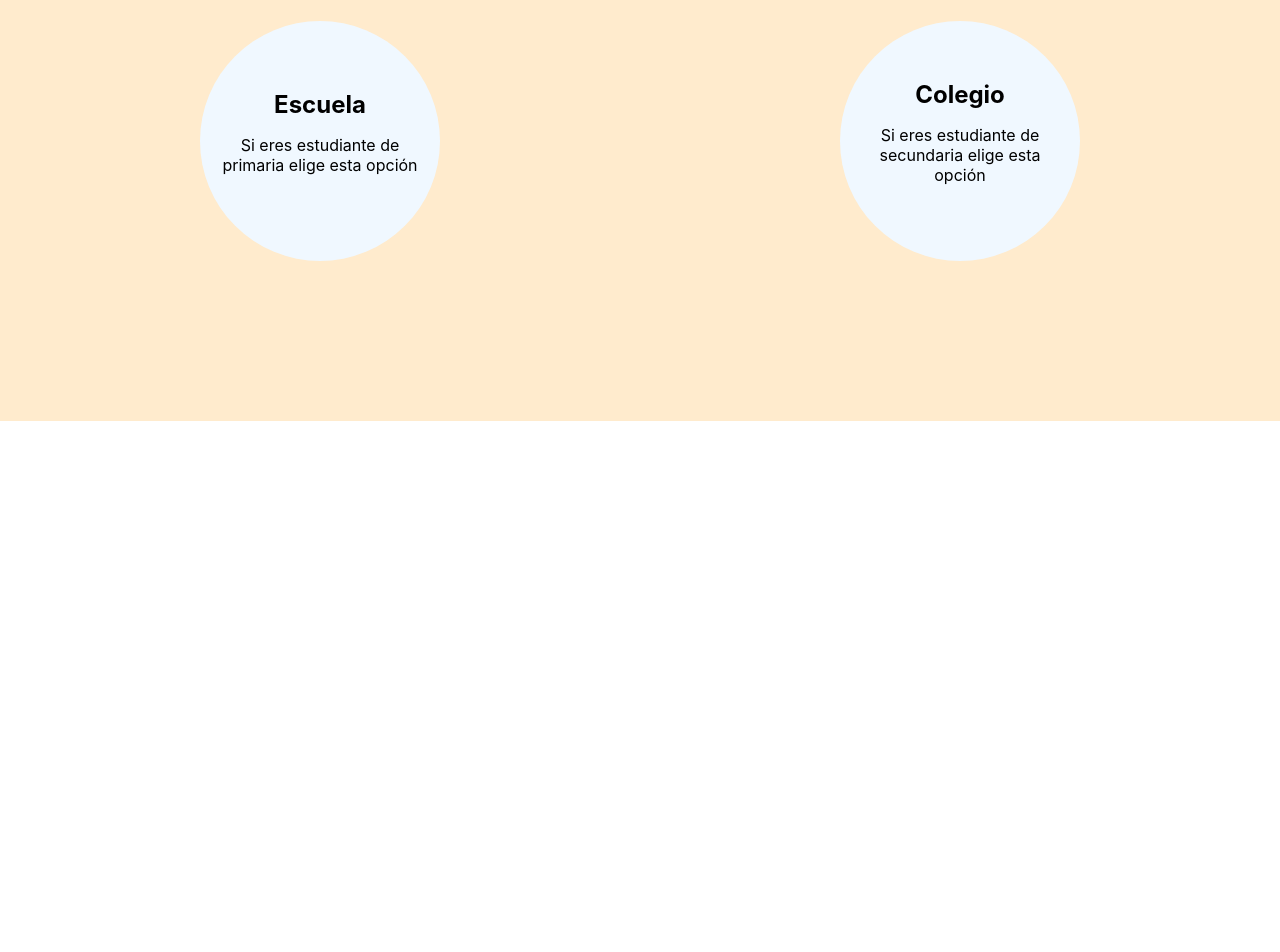
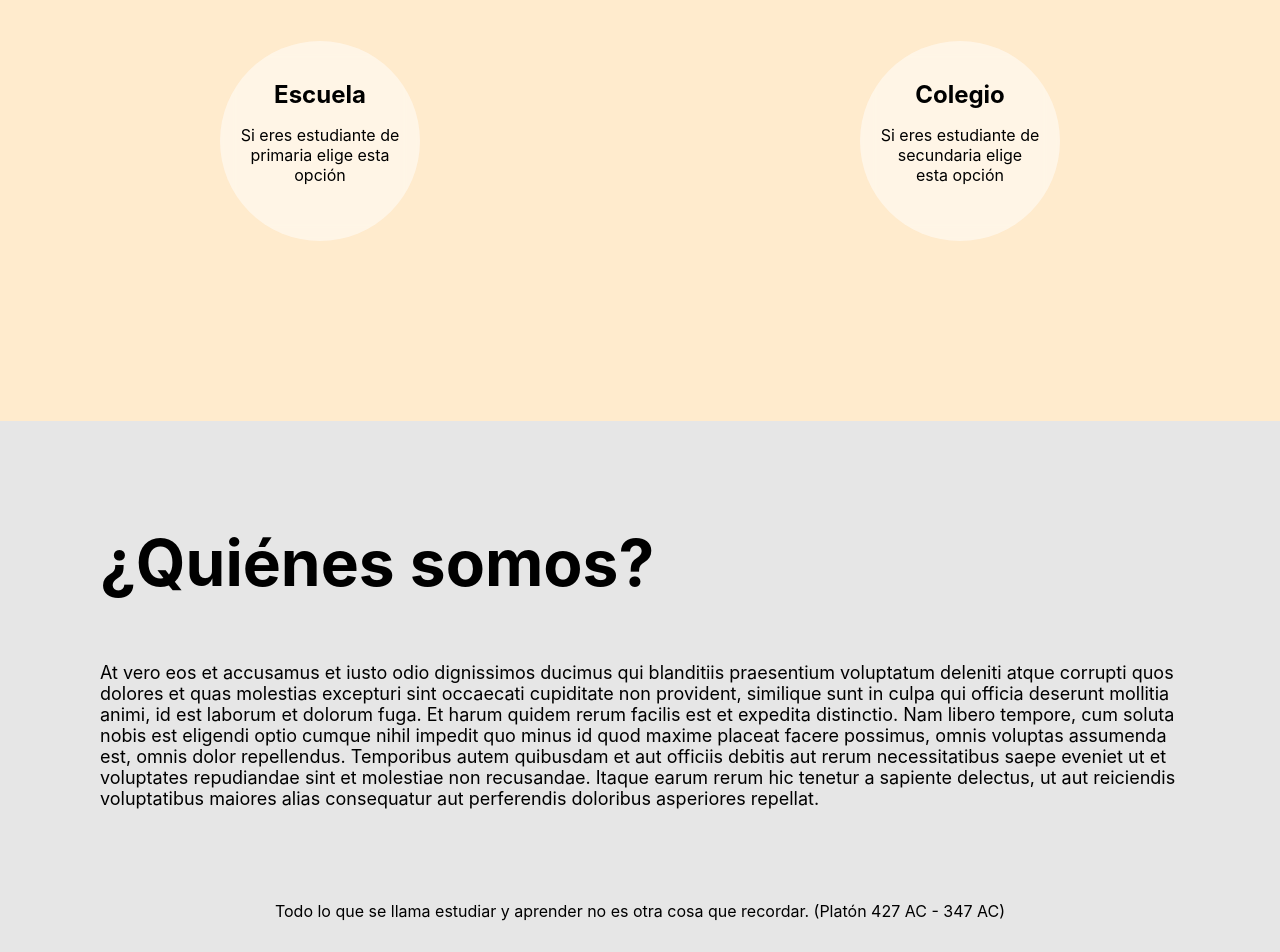
Before and after one commit to N3L-s0n/academo, a React (Create React App) app: page / in a window 1280 px wide. Shown: the part 300-1252 px from the top of the page. Before the commit the page ends 800 px from the top, so only its background shows below. Built offline with nearby package versions, Linux system fonts and the light colour scheme.

Commit message:
Added about component

```diff
--- a/src/App.css
+++ b/src/App.css
@@ -1,3 +1,19 @@
+* {
+  box-sizing: border-box;
+}
+
 .App {
+  display: flex;
+  flex-direction: column;
+  align-items: center;
   text-align: center;
+  width: 100vw;
 }
+
+.App div {
+  max-width: 1280px;
+}
+
+div {
+  width: 100%;
+}
--- a/src/App.js
+++ b/src/App.js
@@ -1,12 +1,14 @@
 import './App.css';
-import Navbar from './components/Navbar'
-import Welcome from './components/Welcome';
+import Navbar from './components/Navbar/Navbar'
+import Welcome from './components/Welcome/Welcome'
+import About from './components/About/About'
 
 const App = () => {
   return (
     <div className="App">
         <Navbar />
         <Welcome />
+        <About />
     </div>
   );
 }
--- /dev/null
+++ b/src/components/About/About.css
@@ -0,0 +1,20 @@
+.about {
+    background-color: #E6E6E6;
+
+    min-height: 70vh;
+    padding: 60px 100px;
+    display: flex;
+    flex-direction: column;
+}
+
+.about h1 {
+    font-size: 64px;
+    text-align: left;
+}
+
+.about p {
+    font-size: large;
+    flex-grow: 2;
+    align-self: stretch;
+    text-align: left;
+}
--- /dev/null
+++ b/src/components/About/About.js
@@ -0,0 +1,13 @@
+import './About.css'
+
+const About = () => {
+    return(
+        <div className='about'>
+            <h1>¿Quiénes somos?</h1>
+            <p>At vero eos et accusamus et iusto odio dignissimos ducimus qui blanditiis praesentium voluptatum deleniti atque corrupti quos dolores et quas molestias excepturi sint occaecati cupiditate non provident, similique sunt in culpa qui officia deserunt mollitia animi, id est laborum et dolorum fuga. Et harum quidem rerum facilis est et expedita distinctio. Nam libero tempore, cum soluta nobis est eligendi optio cumque nihil impedit quo minus id quod maxime placeat facere possimus, omnis voluptas assumenda est, omnis dolor repellendus. Temporibus autem quibusdam et aut officiis debitis aut rerum necessitatibus saepe eveniet ut et voluptates repudiandae sint et molestiae non recusandae. Itaque earum rerum hic tenetur a sapiente delectus, ut aut reiciendis voluptatibus maiores alias consequatur aut perferendis doloribus asperiores repellat.</p>
+            <span>Todo lo que se llama estudiar y aprender no es otra cosa que recordar. (Platón 427 AC - 347 AC)</span>
+        </div>
+    );
+}
+
+export default About;
--- a/src/components/Navbar.css
+++ b/src/components/Navbar/Navbar.css
@@ -10,6 +10,7 @@ nav {
     justify-content: space-between;
     max-width: 1280px;
     width: 100%;
+    padding: 0 10px;
 }
 
 .navbar ul {
--- a/src/components/Welcome.css
+++ b/src/components/Welcome/Welcome.css
@@ -1,13 +1,7 @@
 .welcome {
-    width: 100vw;
     display: flex;
     flex-direction: column;
     align-items: center;
-}
-
-.welcome div {
-    width: 100%;
-    max-width: 1280px;
 }
 
 .welcome .container:nth-child(1) {
@@ -36,7 +30,7 @@
 
     padding: 20px;
 
-    background-color: aliceblue;
+    background-color: rgba(255,255,255,0.5);
     backdrop-filter: blur(10px);
     border-radius: 50%;
 }
```
Also changed, not shown: src/components/Navbar/Navbar.js (renamed from src/components/Navbar.js), src/components/Welcome/Welcome.js (renamed from src/components/Welcome.js).
